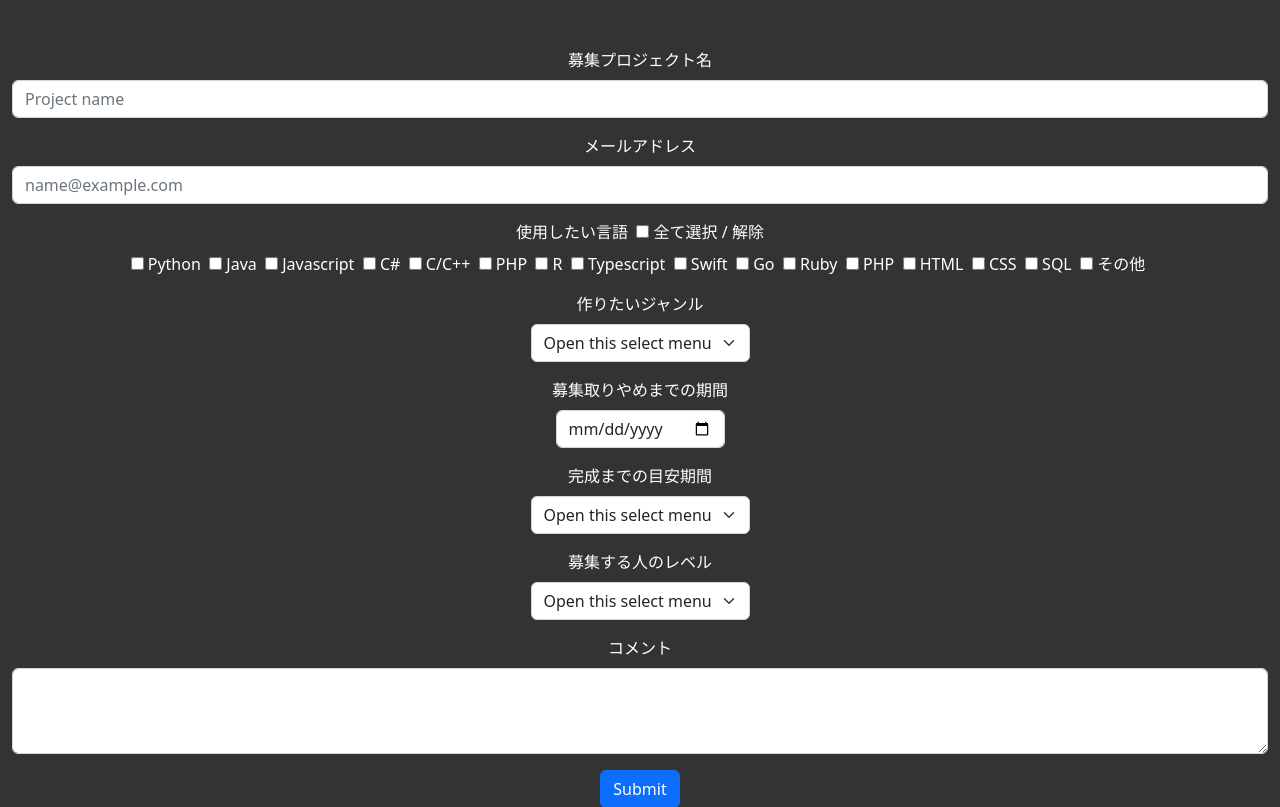
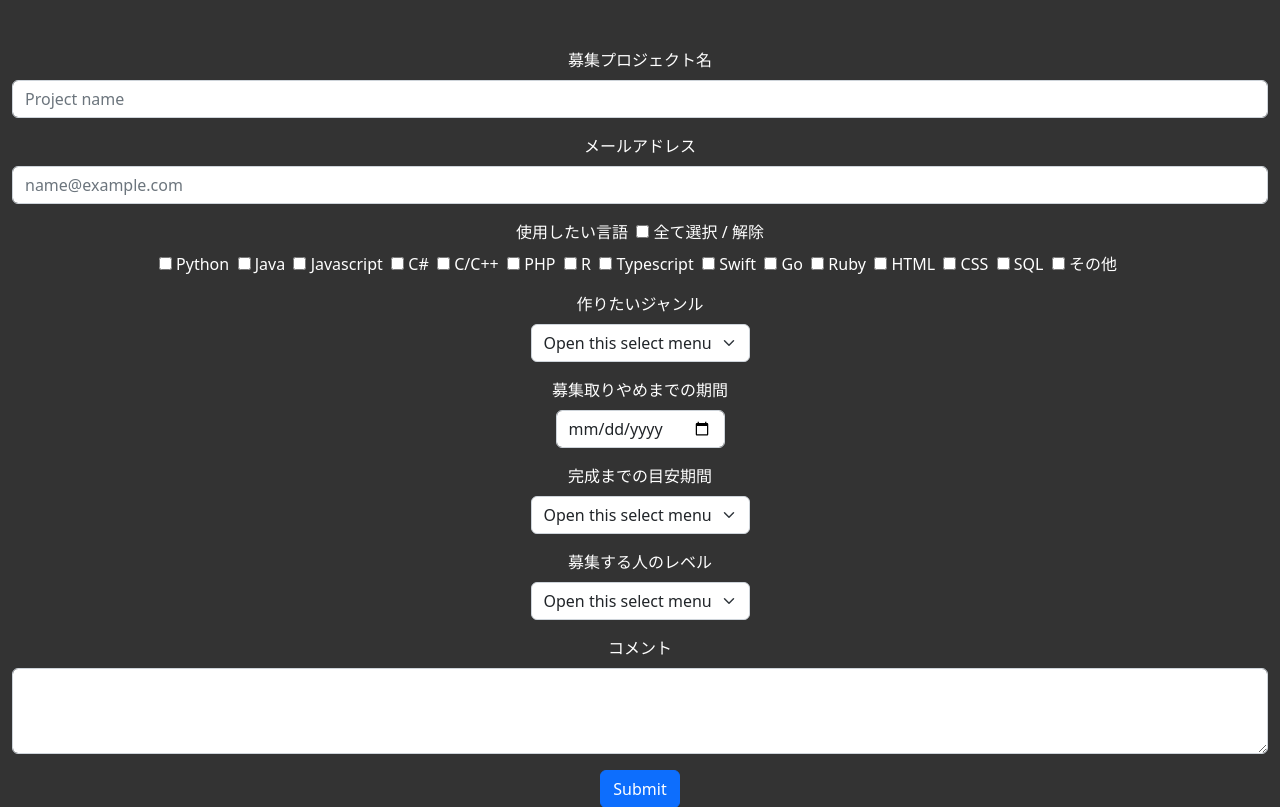
Before and after one commit to ryuji66/s02_teamroom, a Flask app: page /input in a window 1280 px wide. Shown: the part 66-873 px from the top of the page. Run offline with Flask 2, Linux system fonts and the light colour scheme; some libraries are stand-ins or nearby versions.

Commit message:
Mon, Mar 6, 2023, 10:05 PM +09:00

```diff
--- a/templates/input.html
+++ b/templates/input.html
@@ -23,52 +23,49 @@
                 <label class="checklist" for="Check_all">全て選択 / 解除</label>
 
                 <p>
-                    <input class="checklist" type="checkbox" value="" id="Check1" name="language">
+                    <input class="checklist" type="checkbox" value="2" id="Check1" name="language">
                     <label class="checklist" for="Check1">Python&nbsp;</label>
 
-                    <input class="checklist" type="checkbox" value="" id="Check2" name="language">
+                    <input class="checklist" type="checkbox" value="4" id="Check2" name="language">
                     <label class="checklist" for="Check2">Java&nbsp;</label>
 
-                    <input class="checklist" type="checkbox" value="" id="Check3" name="language">
+                    <input class="checklist" type="checkbox" value="1" id="Check3" name="language">
                     <label class="checklist" for="Check3">Javascript&nbsp;</label>
 
-                    <input class="checklist" type="checkbox" value="" id="Check4" name="language">
+                    <input class="checklist" type="checkbox" value="7" id="Check4" name="language">
                     <label class="checklist" for="Check4">C#&nbsp;</label>
 
-                    <input class="checklist" type="checkbox" value="" id="Check5" name="language">
+                    <input class="checklist" type="checkbox" value="10" id="Check5" name="language">
                     <label class="checklist" for="Check5">C/C++&nbsp;</label>
 
-                    <input class="checklist" type="checkbox" value="" id="Check6" name="language">
+                    <input class="checklist" type="checkbox" value="5" id="Check6" name="language">
                     <label class="checklist" for="Check6">PHP&nbsp;</label>
 
-                    <input class="checklist" type="checkbox" value="" id="Check7" name="language">
+                    <input class="checklist" type="checkbox" value="8" id="Check7" name="language">
                     <label class="checklist" for="Check7">R&nbsp;</label>
 
-                    <input class="checklist" type="checkbox" value="" id="Check8" name="language">
+                    <input class="checklist" type="checkbox" value="15" id="Check8" name="language">
                     <label class="checklist" for="Check8">Typescript&nbsp;</label>
 
-                    <input class="checklist" type="checkbox" value="" id="Check9" name="language">
+                    <input class="checklist" type="checkbox" value="6" id="Check9" name="language">
                     <label class="checklist" for="Check9">Swift&nbsp;</label>
 
-                    <input class="checklist" type="checkbox" value="" id="Check10" name="language">
+                    <input class="checklist" type="checkbox" value="3" id="Check10" name="language">
                     <label class="checklist" for="Check10">Go&nbsp;</label>
 
                     <input class="checklist" type="checkbox" value="" id="Check11" name="language">
                     <label class="checklist" for="Check11">Ruby&nbsp;</label>
 
-                    <input class="checklist" type="checkbox" value="" id="Check12" name="language">
-                    <label class="checklist" for="Check12">PHP&nbsp;</label>
-
-                    <input class="checklist" type="checkbox" value="" id="Check13" name="language">
+                    <input class="checklist" type="checkbox" value="12" id="Check13" name="language">
                     <label class="checklist" for="Check13">HTML&nbsp;</label>
 
-                    <input class="checklist" type="checkbox" value="" id="Check14" name="language">
+                    <input class="checklist" type="checkbox" value="13" id="Check14" name="language">
                     <label class="checklist" for="Check14">CSS&nbsp;</label>
 
-                    <input class="checklist" type="checkbox" value="" id="Check15" name="language">
+                    <input class="checklist" type="checkbox" value="11" id="Check15" name="language">
                     <label class="checklist" for="Check15">SQL&nbsp;</label>
 
-                    <input class="checklist" type="checkbox" value="" id="Check16" name="language">
+                    <input class="checklist" type="checkbox" value="14" id="Check16" name="language">
                     <label class="checklist" for="Check16">その他&nbsp;</label>
                 </p>
             </div>
```
Also changed, not shown: other parts of templates/input.html (+12 -12 lines), board.db.
